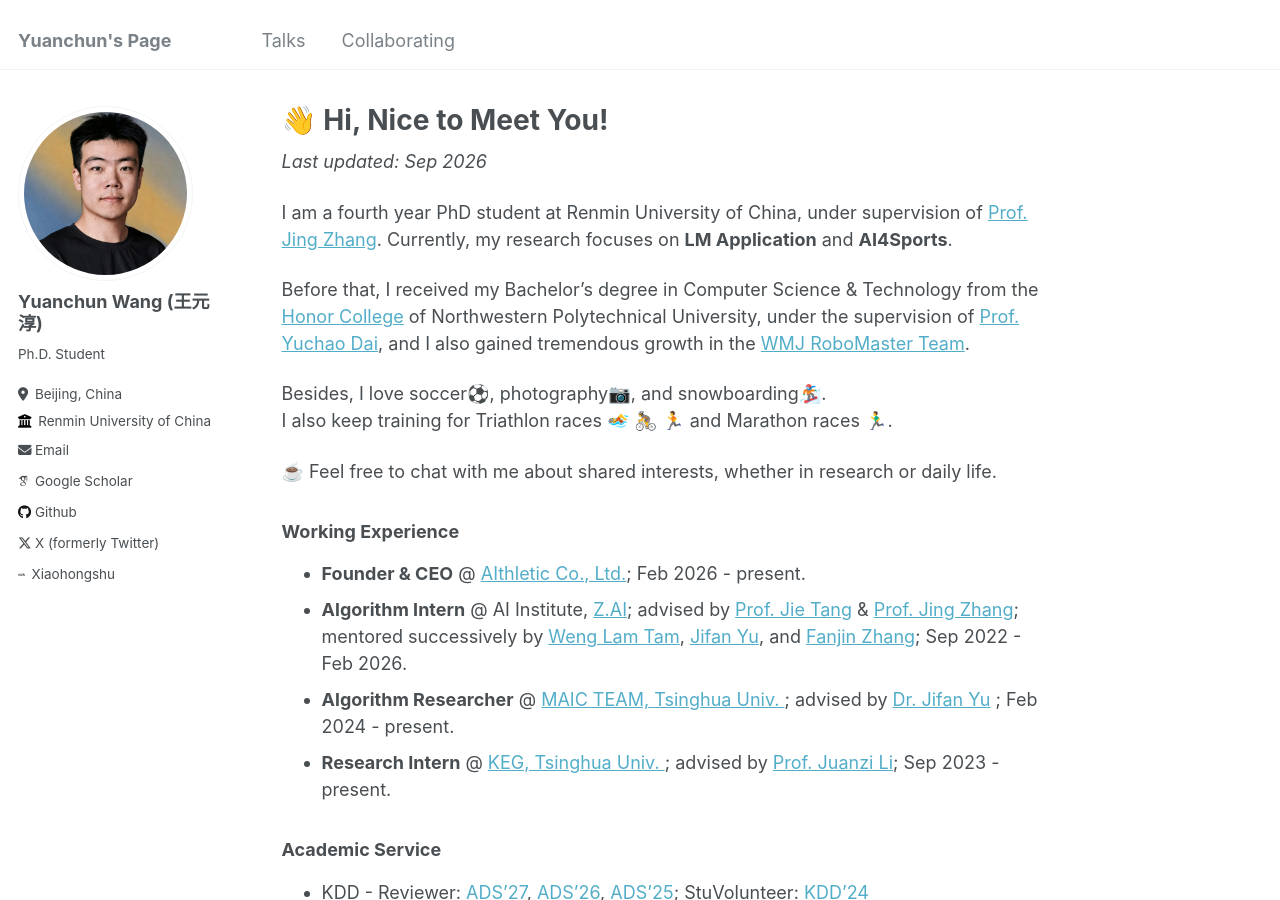
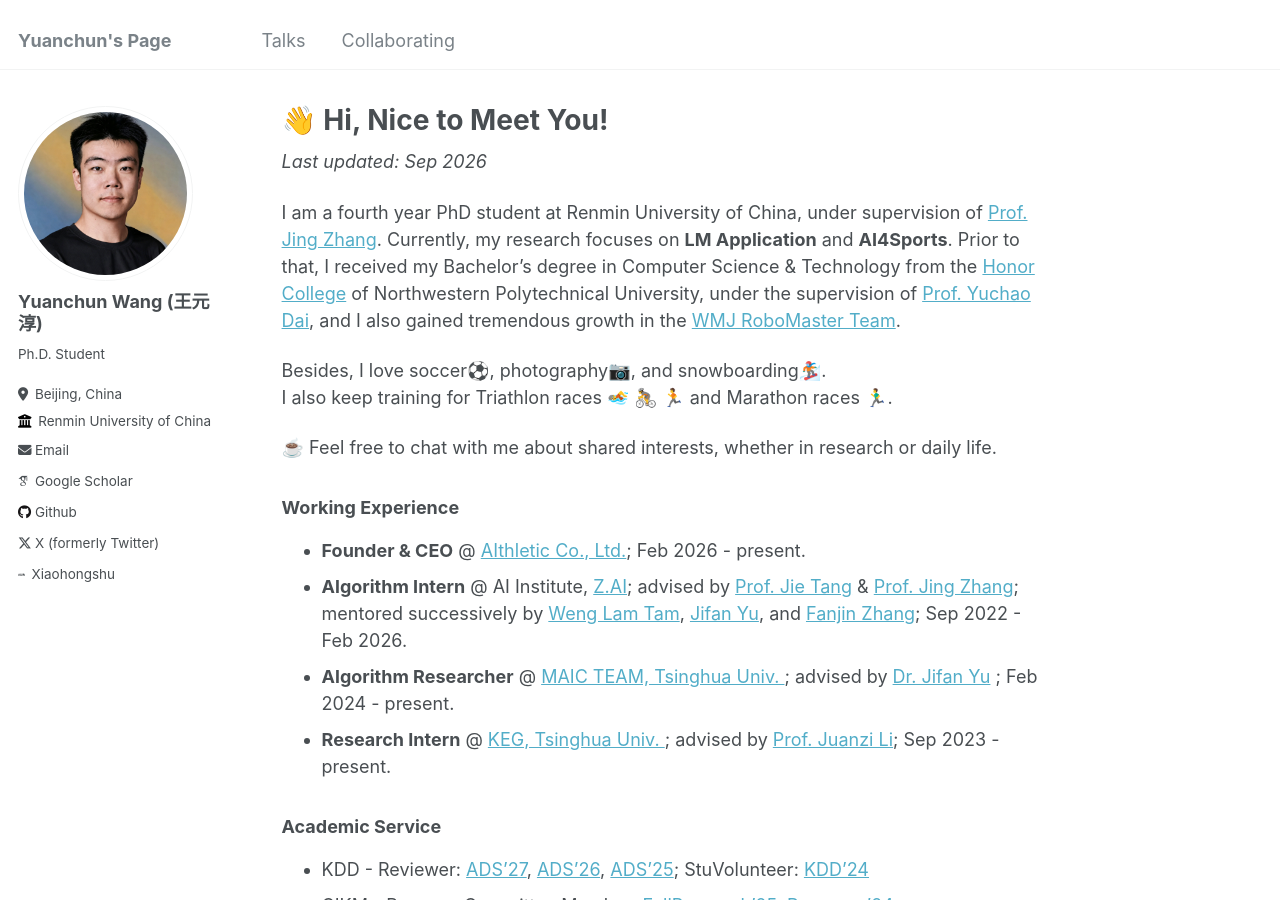
Before and after one commit to WangYC-99/WangYC-99.github.io, a Jekyll site: the page built from _pages/about.md, in a window 1280 px wide and 900 px high. Built offline with Jekyll 4.4.1, drawn with Linux system fonts in a browser that asks for light colours; some web fonts are replaced.

Commit message:
Merge education into intro paragraph and refine wording

```diff
--- a/_pages/about.md
+++ b/_pages/about.md
@@ -9,9 +9,7 @@ redirect_from:
 ---
 *Last updated: Sep 2026*
 
-I am a fourth year PhD student at Renmin University of China, under supervision of [Prof. Jing Zhang](https://xiaojingzi.github.io/). Currently, my research focuses on **LM Application** and **AI4Sports**.
-
-Before that, I received my Bachelor's degree in Computer Science & Technology from the [Honor College](https://honors.nwpu.edu.cn/) of Northwestern Polytechnical University, under the supervision of [Prof. Yuchao Dai](https://teacher.nwpu.edu.cn/en/daiyuchao.html), and I also gained tremendous growth in the [WMJ RoboMaster Team](https://space.bilibili.com/454165986?spm_id_from=333.788.upinfo.detail.click).
+I am a fourth year PhD student at Renmin University of China, under supervision of [Prof. Jing Zhang](https://xiaojingzi.github.io/). Currently, my research focuses on **LM Application** and **AI4Sports**. Prior to that, I received my Bachelor's degree in Computer Science & Technology from the [Honor College](https://honors.nwpu.edu.cn/) of Northwestern Polytechnical University, under the supervision of [Prof. Yuchao Dai](https://teacher.nwpu.edu.cn/en/daiyuchao.html), and I also gained tremendous growth in the [WMJ RoboMaster Team](https://space.bilibili.com/454165986?spm_id_from=333.788.upinfo.detail.click).
 
 Besides, I love soccer⚽️, photography📷, and snowboarding🏂.
 I also keep training for Triathlon races 🏊 🚴 🏃 and Marathon races 🏃‍♂️.
```
